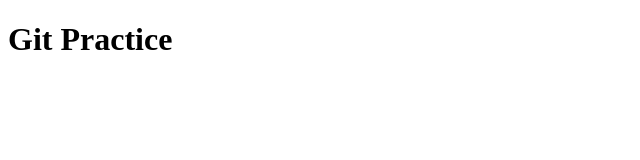
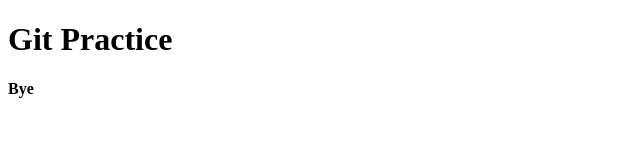
Before and after one commit to uzma0/gitPractice, a plain HTML site: page index.html in a window 1280 px wide. Shown: the full height of the page, 0-640 px from the left. Drawn offline with Linux system fonts and the light colour scheme.

Commit message:
created h4

```diff
--- a/index.html
+++ b/index.html
@@ -7,5 +7,6 @@
 </head>
 <body>
     <h1>Git Practice</h1>
+    <h4>Bye</h4>
 </body>
 </html>
```
